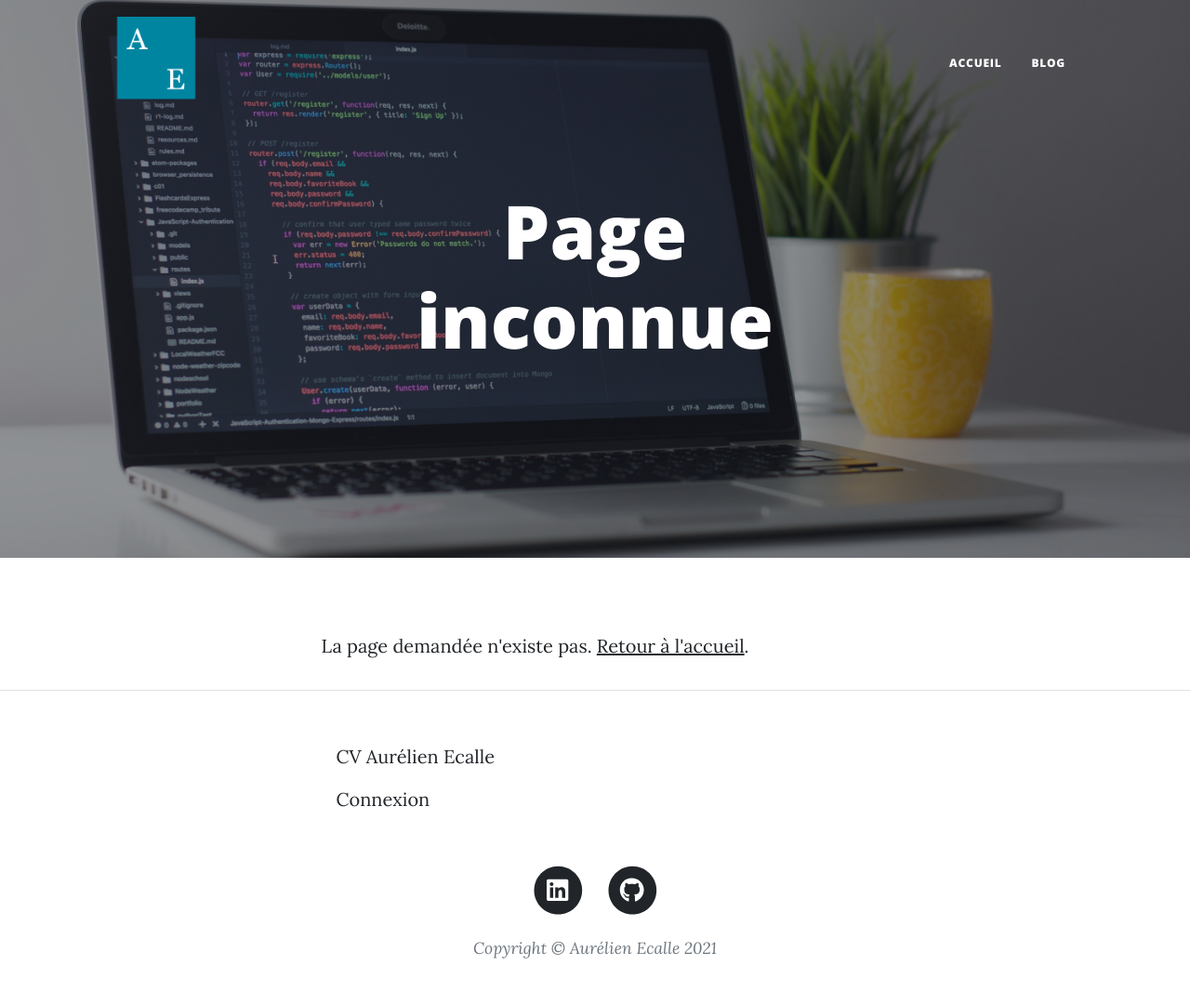
After one commit to AEcalle/oc-php-project-5, a PHP site: template templates/front/404.html.twig in a window 1280 px wide. The commit adds this page. Shown: the whole page at 93% size. Run offline with PHP 8.4, Linux system fonts and the light colour scheme; the template is opened without the code that fills it, so the values that code supplies are empty; some libraries are stand-ins or nearby versions.

Commit message:
error pages

```diff
--- a/src/Router/Router.php
+++ b/src/Router/Router.php
@@ -53,13 +53,14 @@ final class Router
                 try {
                     return $route->call($container);
                 } catch (\Exception $e) {
-                    $route = new Route('/', 'BlogController#home');
+                    $route = new Route('/403', 'BlogController#page403');
                     return $route->call($container);
                 }
             }
         }
 
-        throw new RouterException('No matching routes');
+        $route = new Route('/404', 'BlogController#page404');
+        return $route->call($container);
     }
 
     /**
--- /dev/null
+++ b/templates/front/404.html.twig
@@ -0,0 +1,23 @@
+{% extends "front/template.html.twig" %}
+{% block body %}
+<header class="masthead" style="background-image: url('../assets/img/home-bg.jpg')">
+    <div class="container position-relative px-4 px-lg-5">
+        <div class="row gx-4 gx-lg-5 justify-content-center">
+            <div class="col-md-10 col-lg-8 col-xl-7">
+                <div class="site-heading">
+                    <h1>Page inconnue</h1>
+                </div>
+            </div>
+        </div>
+    </div>
+</header>
+<div class="container px-4 px-lg-5">
+    <div class="row gx-4 gx-lg-5 justify-content-center">
+        <div class="col-md-10 col-lg-8 col-xl-7">
+            <p>
+                La page demandée n'existe pas. <a href="../">Retour à l'accueil</a>.
+            </p>
+        </div>
+    </div>
+</div>
+{% endblock %}
```
Also changed, not shown: src/Controller/BlogController.php (+10 -0 lines), templates/front/403.html.twig (added, +23 -0 lines).
